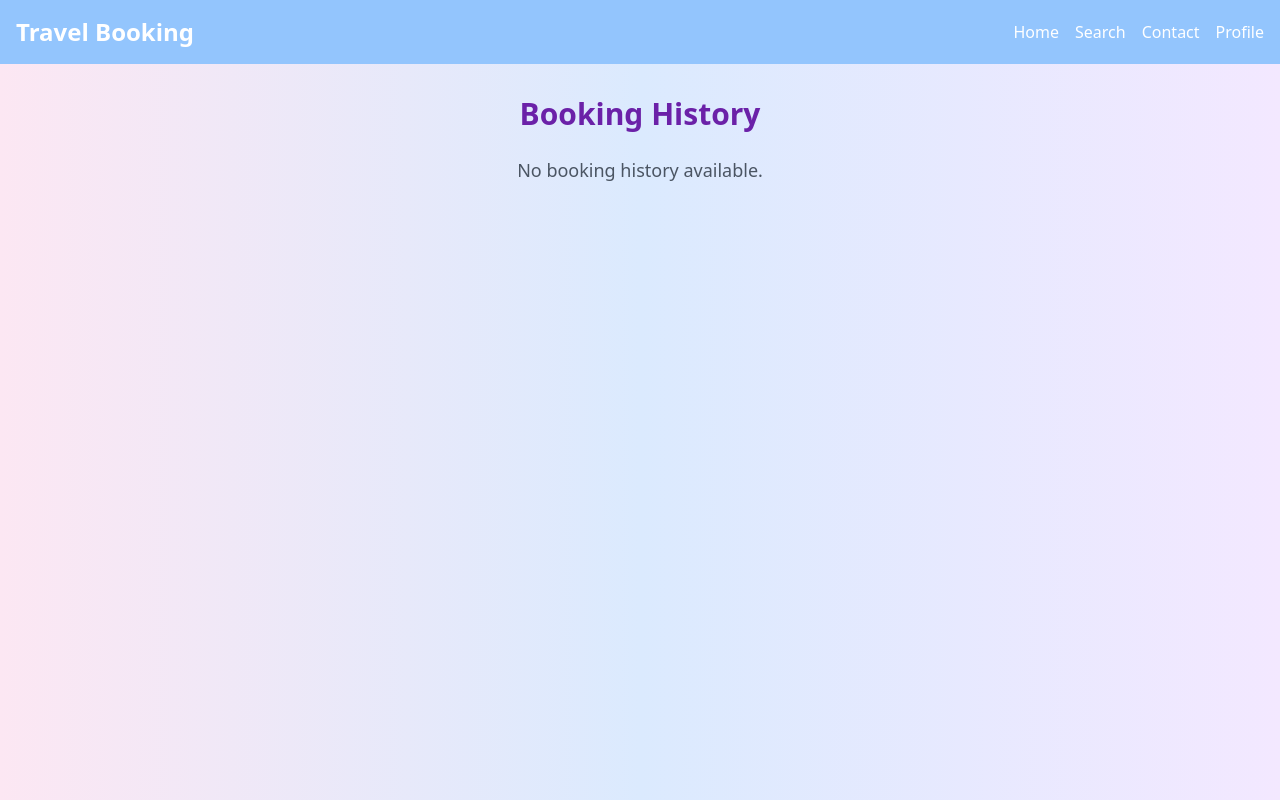
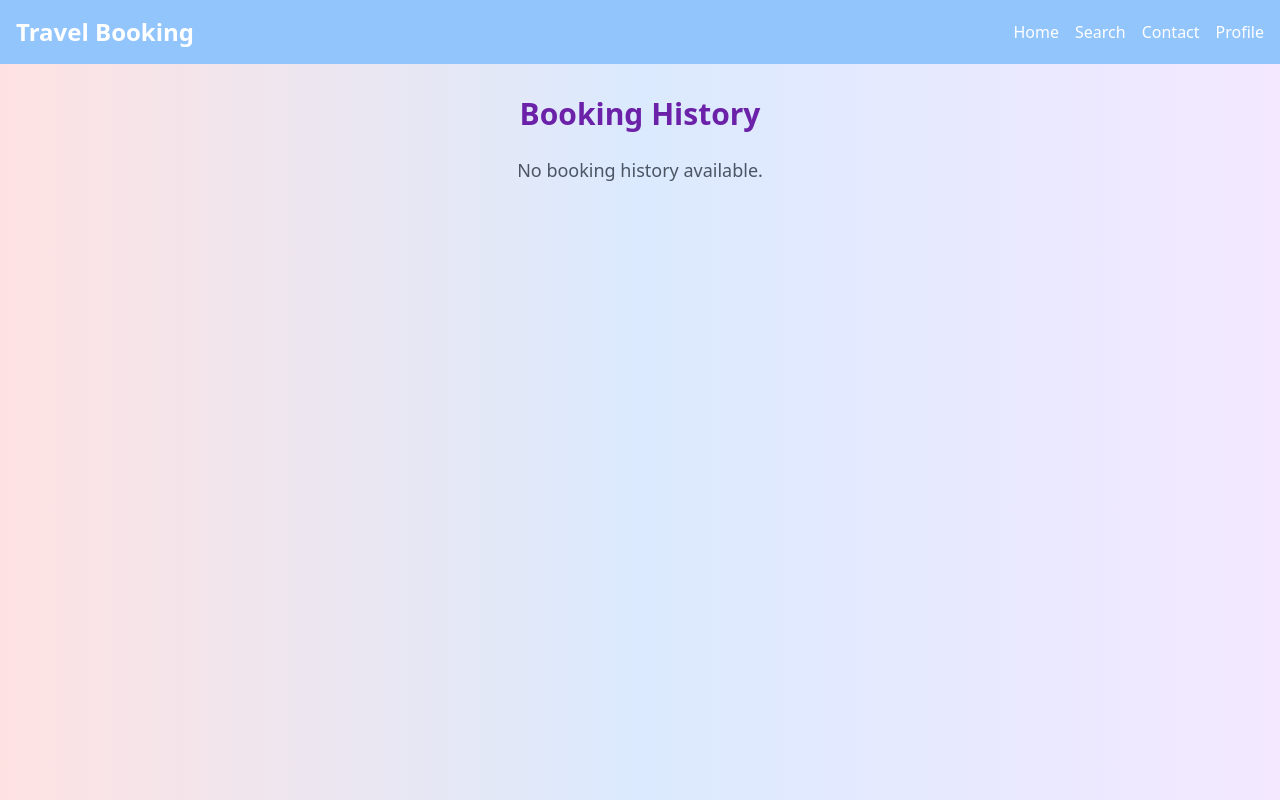
Before and after one commit to srushti06pattar/travel-booking_front-end, a React (Create React App) app: page /booking-history in a window 1280 px wide. Shown: the top 800 px of the page. Built offline with nearby package versions, Linux system fonts and the light colour scheme.

Commit message:
Change background gradient color in BookingHistoryPage

```diff
--- a/src/Pages/BookingHistoryPage .jsx
+++ b/src/Pages/BookingHistoryPage .jsx
@@ -11,7 +11,7 @@ const HistoryPage = () => {
   };
 
   return (
-    <div className="p-8 bg-gradient-to-r from-pink-100 via-blue-100 to-purple-100 min-h-screen">
+    <div className="p-8 bg-gradient-to-r from-red-100 via-blue-100 to-purple-100 min-h-screen">
       <h2 className="text-3xl font-bold text-center text-purple-800 mb-6">Booking History</h2>
       {bookingHistory.length > 0 ? (
         <ul className="space-y-6">
```
